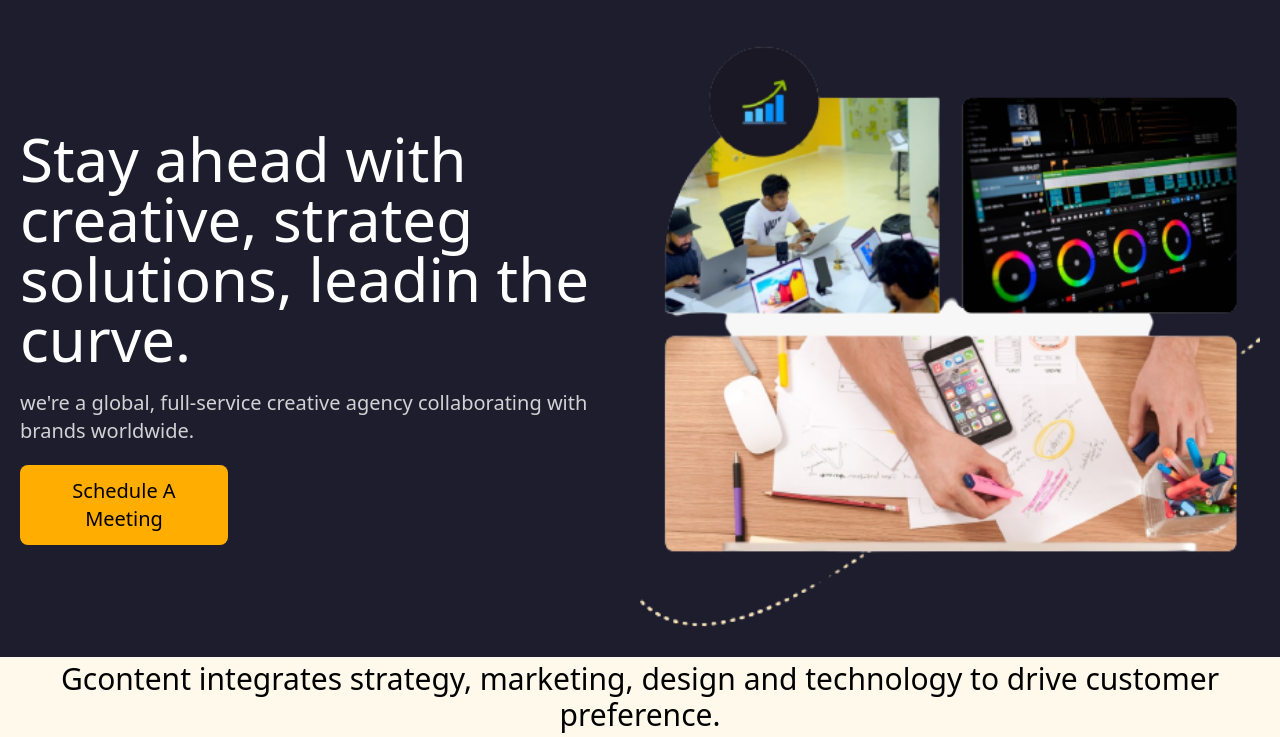
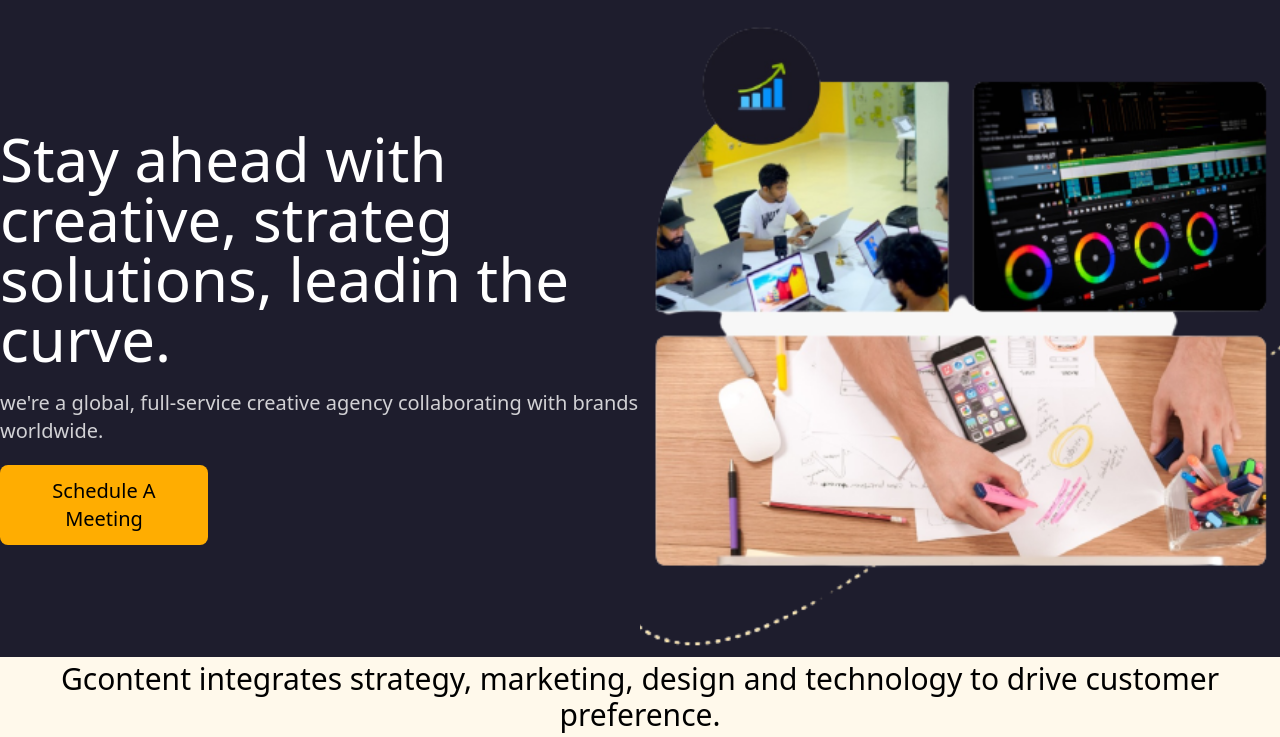
Before and after one commit to ariful171042/gcontent, a plain HTML site: page index.html in a window 1280 px wide. Shown: the part 63-800 px from the top of the page. Drawn offline with nearby package versions, Linux system fonts and the light colour scheme.

Commit message:
error solve

```diff
--- a/index.html
+++ b/index.html
@@ -42,7 +42,9 @@
     <main class="w-full h-full">
       <!-- hero section  -------------------------------------------------------------->
       <div class="w-full h-[70vh] sm:h-[80vh] bg-[#1E1D2D]">
-        <div class="w-full h-full sm:grid grid-cols-2 container mx-auto p-5">
+        <div
+          class="w-full h-full sm:grid grid-cols-2 container mx-auto p-3 md:p-0"
+        >
           <div
             class="left w-full h-full col-span-1 flex flex-col gap-5 sm:justify-center items-center md:items-start"
           >
```
